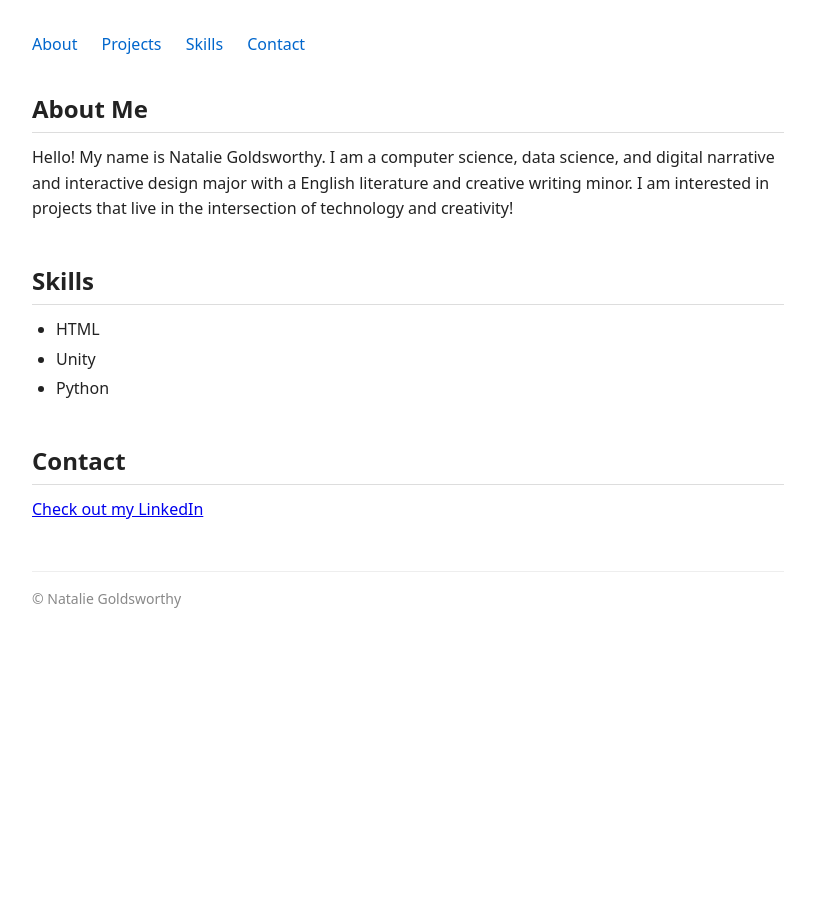
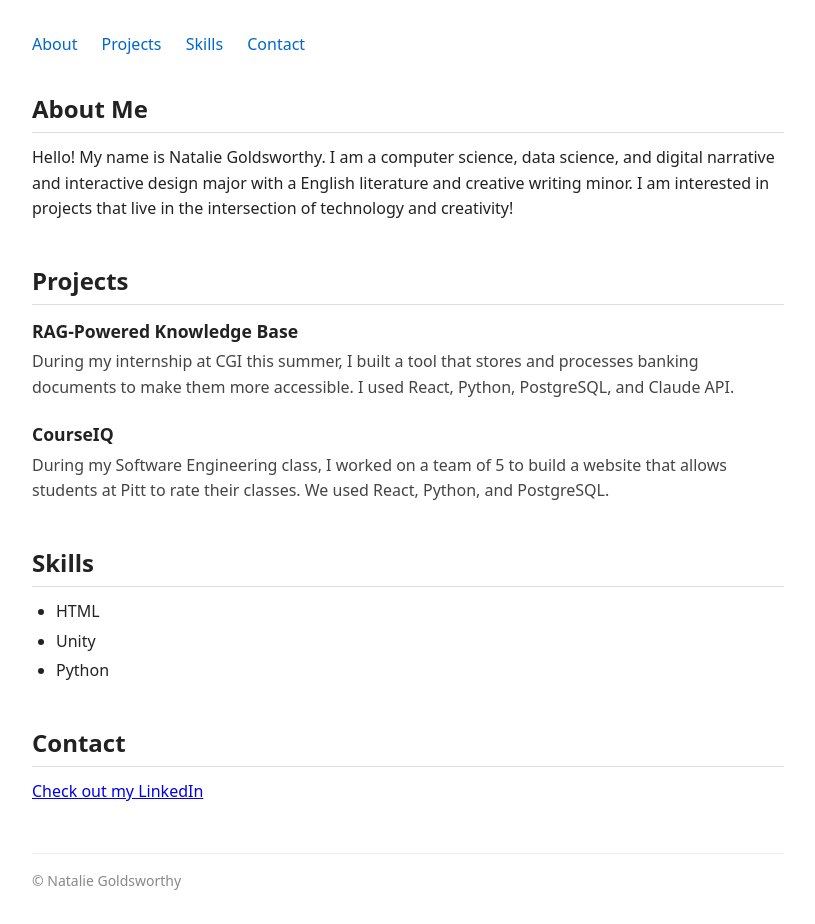
Before and after one commit to NatGold11/CS1530_HW3, a plain HTML site: page index.html in a window 1280 px wide. Shown: the whole page, without its empty margins (232-1047 px from the left). Before the commit the page ends 800 px from the top, so only its background shows below. Drawn offline with Linux system fonts and the light colour scheme.

Commit message:
Restored projects section

```diff
--- a/index.html
+++ b/index.html
@@ -26,7 +26,17 @@
       Hello! My name is Natalie Goldsworthy. I am a computer science, data science, and digital narrative and interactive design major with a English literature and creative writing minor. I am interested in projects that live in the intersection of technology and creativity!
     </section>
 
-
+    <section id="projects">
+      <h2>Projects</h2>
+      <div class="project">
+        <h3>RAG-Powered Knowledge Base</h3>
+        <p>During my internship at CGI this summer, I built a tool that stores and processes banking documents to make them more accessible. I used React, Python, PostgreSQL, and Claude API.</p>
+      </div>
+      <div class="project">
+        <h3>CourseIQ</h3>
+        <p>During my Software Engineering class, I worked on a team of 5 to build a website that allows students at Pitt to rate their classes. We used React, Python, and PostgreSQL.</p>
+      </div>
+    </section>
 
     <section id="skills">
       <h2>Skills</h2>
```
